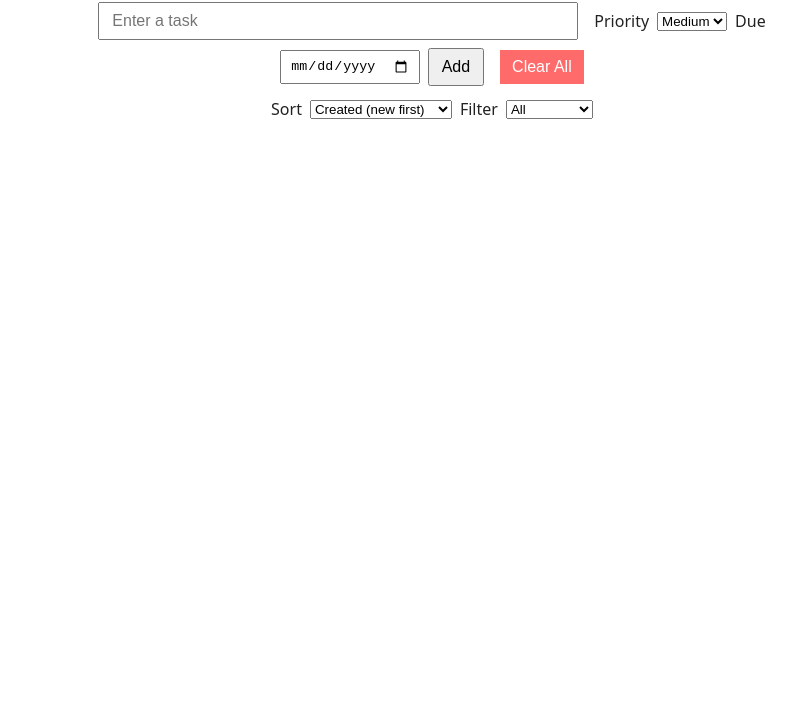
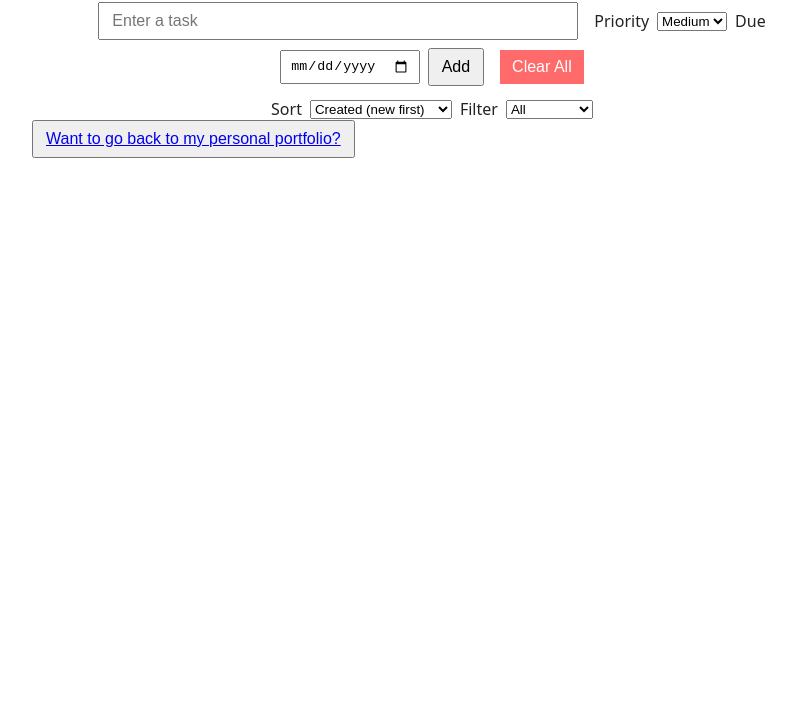
Before and after one commit to Guptan0506/todo-app, a website with bundled scripts: page index.html in a window 1280 px wide. Shown: the part 97-800 px from the top of the page, without its empty margins (208-1004 px from the left). Built offline with nearby package versions, Linux system fonts and the light colour scheme.

Commit message:
Commit index.html with link to personal portfolio

```diff
--- a/index.html
+++ b/index.html
@@ -37,6 +37,9 @@
         <option value="completed">Completed</option>
       </select>
     </div>
+        <div class="text-center">
+            <button><a href="guptan0506.github.io">Want to go back to my personal portfolio?</a></button>
+        </div>
 	<ul id="taskList" aria-live="polite"></ul>
 	<script type="module" src="script.js"></script>
   </body>
```
